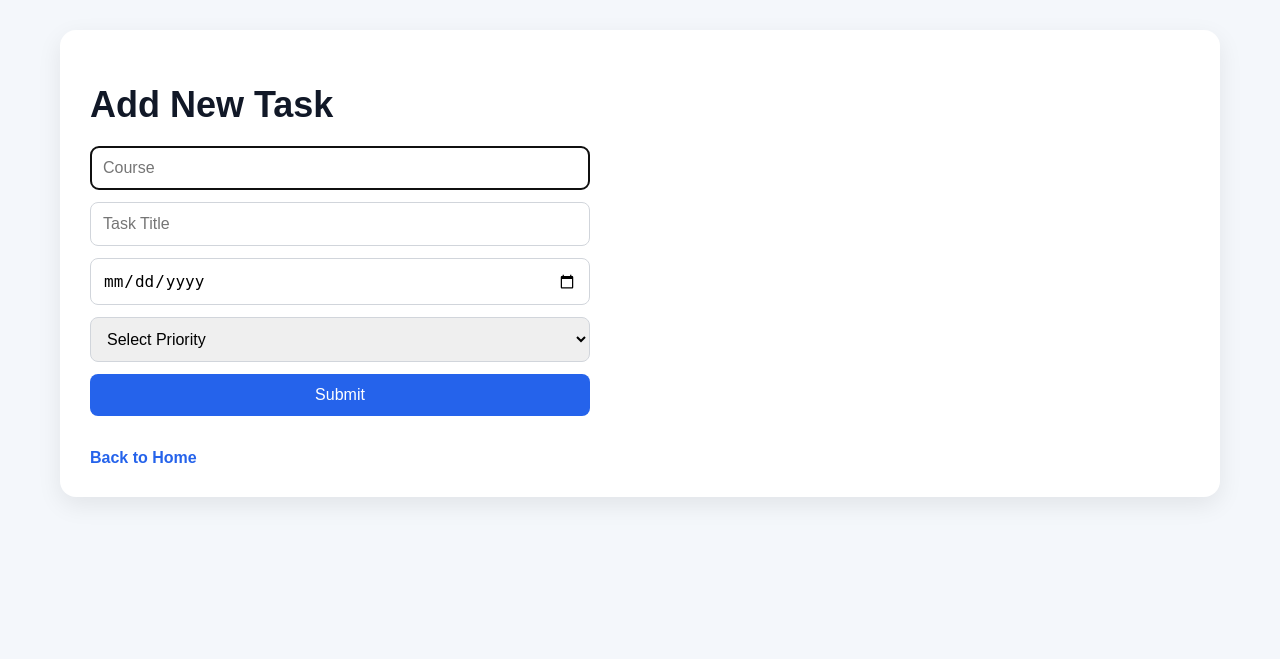
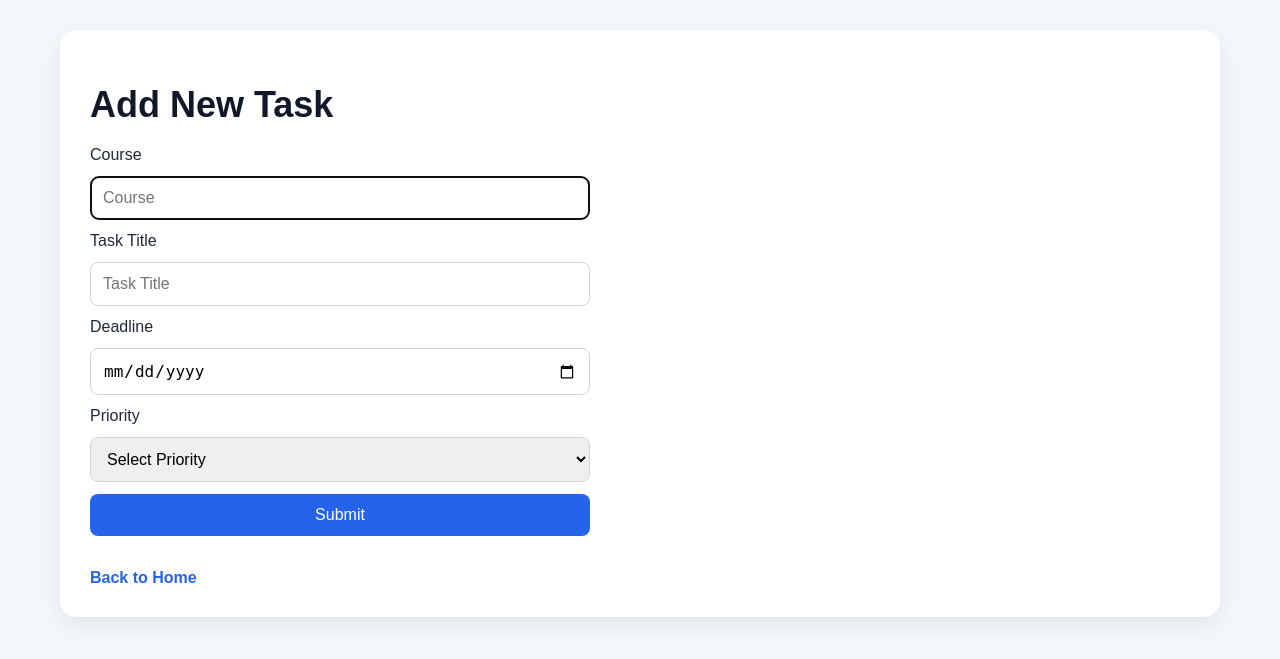
Before and after one commit to WaleedHassanSh/studyflow, a Flask app: page /add in a window 1280 px wide. Shown: the top 659 px of the page. Run offline with Flask 3, Linux system fonts and the light colour scheme; some libraries are stand-ins or nearby versions.

Commit message:
Polish StudyFlow repository presentation

```diff
--- a/app.py
+++ b/app.py
@@ -60,13 +60,7 @@ def add():
         deadline = request.form.get("deadline")
         priority = request.form.get("priority")
 
-        if (
-            not course
-            or not title
-            or not deadline
-            or not priority
-            or priority == "none"
-        ):
+        if not course or not title or not deadline or not priority:
             return render_template("add.html", message="Please fill all fields.")
 
         db.execute(
--- a/templates/add.html
+++ b/templates/add.html
@@ -1,6 +1,9 @@
 <!doctype html>
 <html lang="en">
   <head>
+    <meta charset="UTF-8" />
+    <meta name="viewport" content="width=device-width, initial-scale=1.0" />
+
     <link
       rel="stylesheet"
       href="{{ url_for('static', filename='styles.css') }}"
@@ -15,32 +18,45 @@
       <p class="error-message">{{ message }}</p>
       {% endif %}
       <form class="task-form" action="/add" method="post">
+        <label for="course">Course</label>
         <input
+          id="course"
           class="form-input"
           type="text"
           name="course"
           placeholder="Course"
           autofocus
           autocomplete="off"
+          required
         />
+
+        <label for="title">Task Title</label>
         <input
+          id="title"
           class="form-input"
           type="text"
           name="title"
           placeholder="Task Title"
+          required
         />
+
+        <label for="deadline">Deadline</label>
         <input
+          id="deadline"
           class="form-input"
           type="date"
           name="deadline"
-          placeholder="Deadline"
+          required
         />
-        <select class="form-input" name="priority">
-          <option value="none">Select Priority</option>
+
+        <label for="priority">Priority</label>
+        <select id="priority" class="form-input" name="priority" required>
+          <option value="" disabled selected>Select Priority</option>
           <option value="low">Low</option>
           <option value="medium">Medium</option>
           <option value="high">High</option>
         </select>
+
         <button class="submit-btn" type="submit">Submit</button>
       </form>
       <br />
--- a/templates/index.html
+++ b/templates/index.html
@@ -1,6 +1,9 @@
 <!doctype html>
 <html lang="en">
   <head>
+    <meta charset="UTF-8" />
+    <meta name="viewport" content="width=device-width, initial-scale=1.0" />
+
     <link
       rel="stylesheet"
       href="{{ url_for('static', filename='styles.css') }}"
@@ -24,7 +27,10 @@
       </div>
 
       <form class="search-form" action="/" method="get">
+        <label for="search">Search Tasks</label>
+
         <input
+          id="search"
           class="search-input"
           type="text"
           placeholder="Search by course or task title"
```
Also changed, not shown: README.md, assets/add-task.png, assets/dashboard.png.
